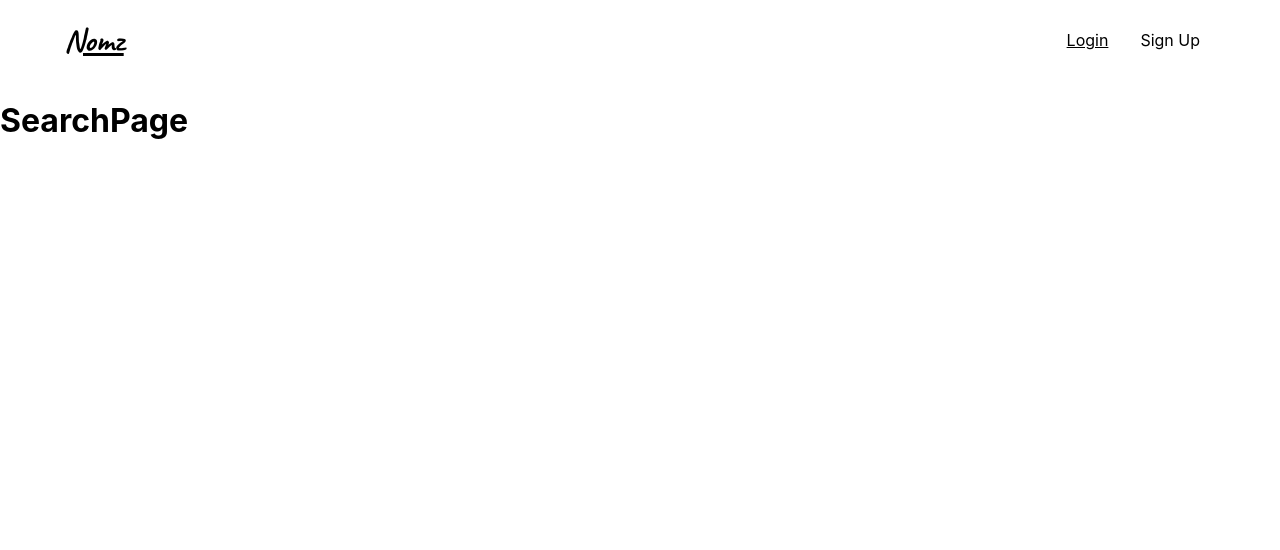
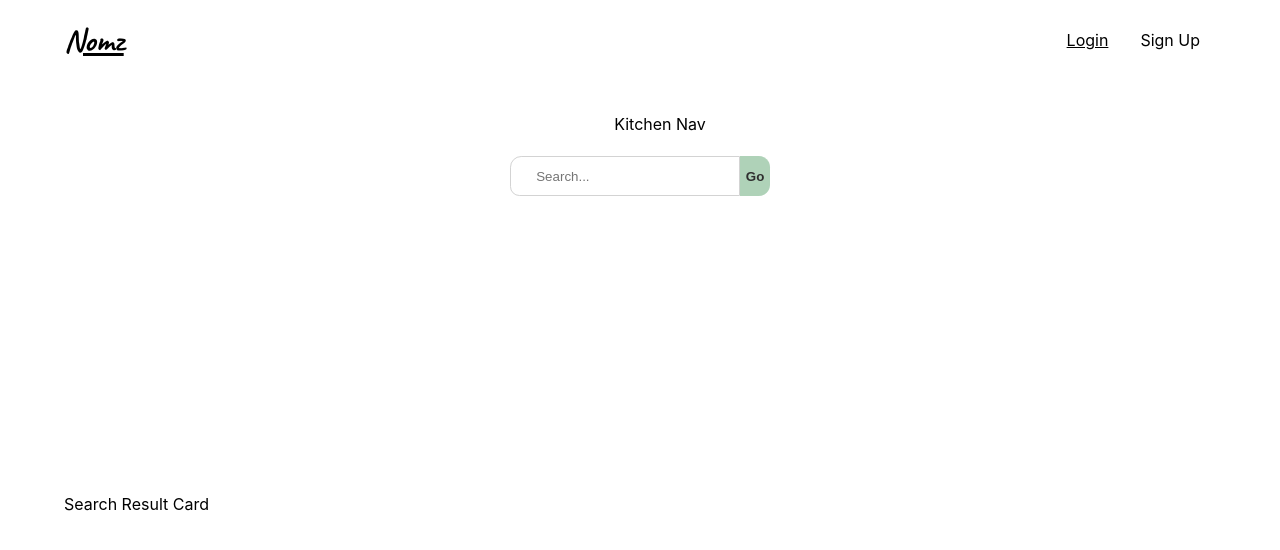
Before and after one commit to garcikg0/nomz-frontend-react18, a React (Create React App) app: page /search in a window 1280 px wide. Shown: the top 550 px of the page. Built offline with nearby package versions, Linux system fonts and the light colour scheme.

Commit message:
SearchPage markup and basic styling complete. Created SearchResultCard component

```diff
--- a/src/components/SearchPage/SearchPage.js
+++ b/src/components/SearchPage/SearchPage.js
@@ -1,10 +1,38 @@
 import React from "react";
 import './styles.css';
+import SearchResultCard from "../SearchResultCard/SearchResultCard";
 
 const SearchPage = () => {
 
     return(
-        <h1>SearchPage</h1>
+        <>
+        <div id="layout-grid-search-page">
+            <div id="kitchen-nav-container">
+                <nav id="kitchen-navbar">
+                    <ul>
+                        <li>Kitchen Nav</li>
+                    </ul>
+                </nav>
+            </div>
+            <div id="searchbar-container">
+                <form id="search-bar-form" >
+                    <input id="search-bar-input"
+                    type="search"
+                    placeholder="Search..."
+                    autoFocus required
+                    />
+                    <button id="search-bar-button">Go</button>
+                </form>
+            </div>
+            <div id="main-search-page">
+                <div id="search-result-container">
+                    <SearchResultCard />
+                </div>
+            </div>
+        </div>
+
+        </>
+
     )
 };
 
--- a/src/components/SearchPage/styles.css
+++ b/src/components/SearchPage/styles.css
@@ -0,0 +1,77 @@
+#layout-grid-search-page {
+    display: grid;
+    grid:
+        [kitchenNav] "kitchenNav" 8vh
+        [search] "search" 8vh
+        [main] "main" 74vh;
+    height: 90vh;
+    width: 100%;
+    grid-row-gap: 0rem;
+}
+
+#kitchen-navbar{
+    height: 100%;
+}
+
+#searchbar-container {
+    grid-area: search;
+    width: 100%;
+    padding: 1rem 10rem;
+    display: flex;
+    position: relative;
+    align-items: center;
+    justify-content: center;
+}
+
+#search-bar-form {
+    position: relative;
+    /* width: 40%; */
+    height: 5vh;
+    border-radius: .7rem;
+}
+
+#search-bar-form input {
+    /* width: 100%; */
+    height: 100%;
+    padding: 0 1.6rem;
+    border-radius: 0.7rem 0rem 0rem 0.7em;
+    appearance: none;
+    transition: all .3s ease-in;
+    transition-property: width, border-radius;
+    z-index: 1;
+    position: relative;
+    outline: none;
+    color: #2f2f2f;
+    border: lightgray solid 1px;
+}
+
+#search-bar-button {
+    font-weight: bold;
+    background: rgba(56, 143, 78, 0.4);
+    border-radius: 0 .7rem .7rem 0;
+    height: 100%;
+    color: #2f2f2f;
+    border: 0;
+    cursor: pointer;
+}
+
+#search-bar-button:hover {
+    background-color: rgba(56, 143, 78, 0.7);
+    transition: 0.3s ease-in-out all;
+    color: white;
+    font-weight: bold;
+}
+
+#main-search-page {
+    grid-area: main;
+    margin: 0.1rem 5vw;
+}
+
+#search-result-container {
+    width: 100%;
+    height: 100%;
+    display: flex;
+    flex-flow: row wrap;
+    align-items: center;
+
+}
--- /dev/null
+++ b/src/components/SearchResultCard/SearchResultCard.js
@@ -0,0 +1,11 @@
+import React from "react";
+import './styles.css';
+
+const SearchResultCard = () => {
+
+    return(
+        <p>Search Result Card</p>
+    )
+}
+
+export default SearchResultCard;
```
Also changed, not shown: src/components/SearchResultCard/styles.css (added).
